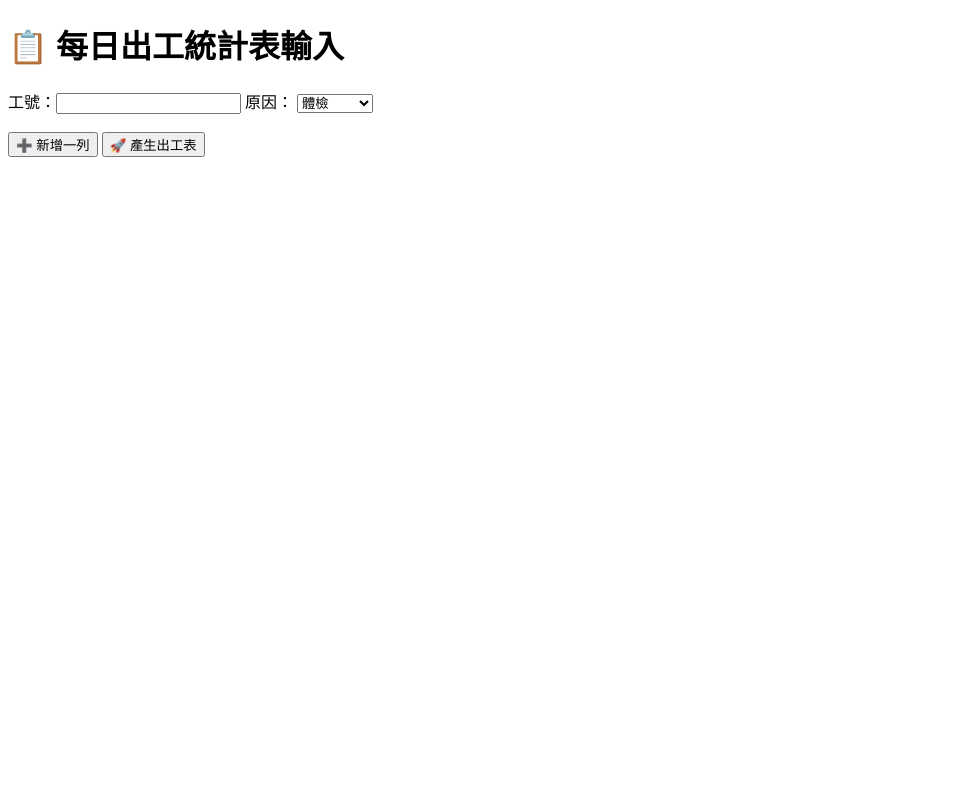
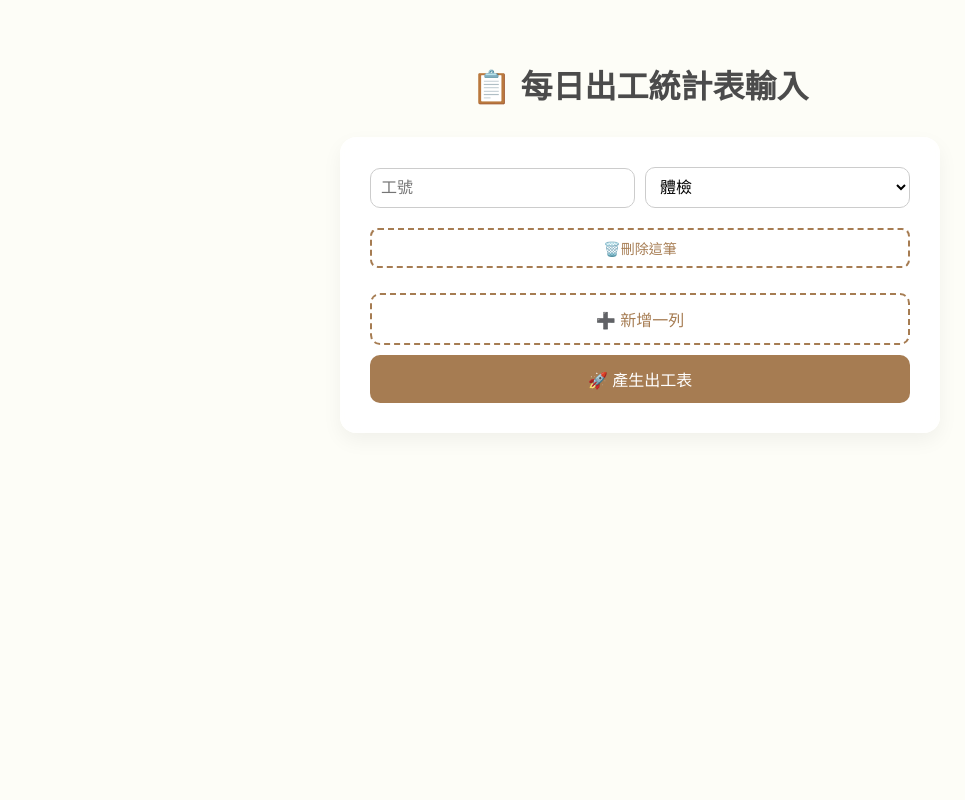
Before and after one commit to sswu1009/work-attendance-system, a Flask app: page / in a window 1280 px wide. Shown: the whole page, without its empty margins (0-965 px from the left). Run offline with Flask 3, Linux system fonts and the light colour scheme.

Commit message:
更新 奶油白+刪除

```diff
--- a/templates/index.html
+++ b/templates/index.html
@@ -44,22 +44,136 @@
 <head>
   <meta charset="UTF-8">
   <title>每日出工統計表</title>
+  <style>
+    * {
+      box-sizing: border-box;
+      font-family: 'Helvetica Neue', 'Noto Sans TC', sans-serif;
+    }
+
+    body {
+      margin: 0;
+      padding: 0;
+      background: #fdfdf7;
+      color: #333;
+      display: flex;
+      flex-direction: column;
+      align-items: center;
+      min-height: 100vh;
+      padding-top: 40px;
+    }
+
+    h1 {
+      margin-bottom: 30px;
+      color: #4b4b4b;
+      font-weight: 600;
+    }
+
+    form {
+      background: rgba(255, 255, 255, 0.9);
+      backdrop-filter: blur(10px);
+      padding: 30px;
+      border-radius: 16px;
+      box-shadow: 0 8px 20px rgba(0, 0, 0, 0.05);
+      width: 90%;
+      max-width: 600px;
+    }
+
+    .row {
+      display: flex;
+      gap: 10px;
+      margin-bottom: 15px;
+      flex-wrap: wrap;
+      align-items: center;
+    }
+
+    .row input,
+    .row select {
+      flex: 1;
+      padding: 10px;
+      border-radius: 10px;
+      border: 1px solid #ccc;
+      font-size: 16px;
+      background-color: #fff;
+      transition: border-color 0.3s ease, box-shadow 0.3s ease;
+    }
+
+    input:focus, select:focus {
+      border-color: #a67c52;
+      outline: none;
+      box-shadow: 0 0 5px rgba(166, 124, 82, 0.4);
+    }
+
+    .delete-btn {
+      background: #fff0f0;
+      color: #cc3333;
+      border: 1px solid #cc3333;
+      padding: 8px 12px;
+      border-radius: 8px;
+      font-size: 14px;
+      cursor: pointer;
+      transition: background-color 0.3s ease;
+    }
+
+    .delete-btn:hover {
+      background-color: #ffe5e5;
+    }
+
+    button {
+      width: 100%;
+      padding: 12px;
+      font-size: 16px;
+      border-radius: 10px;
+      border: none;
+      cursor: pointer;
+      margin-top: 10px;
+      transition: background-color 0.3s ease, transform 0.1s ease;
+    }
+
+    button[type="button"] {
+      background: #fff;
+      color: #a67c52;
+      border: 2px dashed #a67c52;
+    }
+
+    button[type="button"]:hover {
+      background: #f7f2ec;
+    }
+
+    button[type="submit"] {
+      background-color: #a67c52;
+      color: white;
+    }
+
+    button[type="submit"]:hover {
+      background-color: #8e6841;
+    }
+
+    @media (max-width: 600px) {
+      .row {
+        flex-direction: column;
+        align-items: stretch;
+      }
+
+      .delete-btn {
+        width: 100%;
+      }
+    }
+  </style>
 </head>
 <body>
   <h1>📋 每日出工統計表輸入</h1>
   <form method="POST">
     <div id="inputs">
-            <div>
-                工號：<input name="emp_id" required>
-                原因：
-                <select name="reason">
+      <div class="row">
+        <input name="emp_id" placeholder="工號" required>
+        <select name="reason" required>
           {% for r in reasons %}
           <option>{{ r }}</option>
           {% endfor %}
         </select>
+        <button type="button" class="delete-btn" onclick="removeRow(this)">🗑️刪除這筆</button>
       </div>
     </div>
-        <br>
     <button type="button" onclick="addRow()">➕ 新增一列</button>
     <button type="submit">🚀 產生出工表</button>
   </form>
@@ -67,13 +181,22 @@
   <script>
     function addRow() {
       const div = document.createElement('div');
-            div.innerHTML = `工號：<input name="emp_id" required> 原因：
-                <select name="reason">
+      div.className = 'row';
+      div.innerHTML = `
+        <input name="emp_id" placeholder="工號" required>
+        <select name="reason" required>
           {% for r in reasons %}
           <option>{{ r }}</option>
           {% endfor %}
-                </select>`;
+        </select>
+        <button type="button" class="delete-btn" onclick="removeRow(this)">🗑️刪除這筆</button>
+      `;
       document.getElementById('inputs').appendChild(div);
+    }
+
+    function removeRow(button) {
+      const row = button.parentNode;
+      row.remove();
     }
   </script>
 </body>
```
Lines whose indentation alone changed are shown as unchanged.
